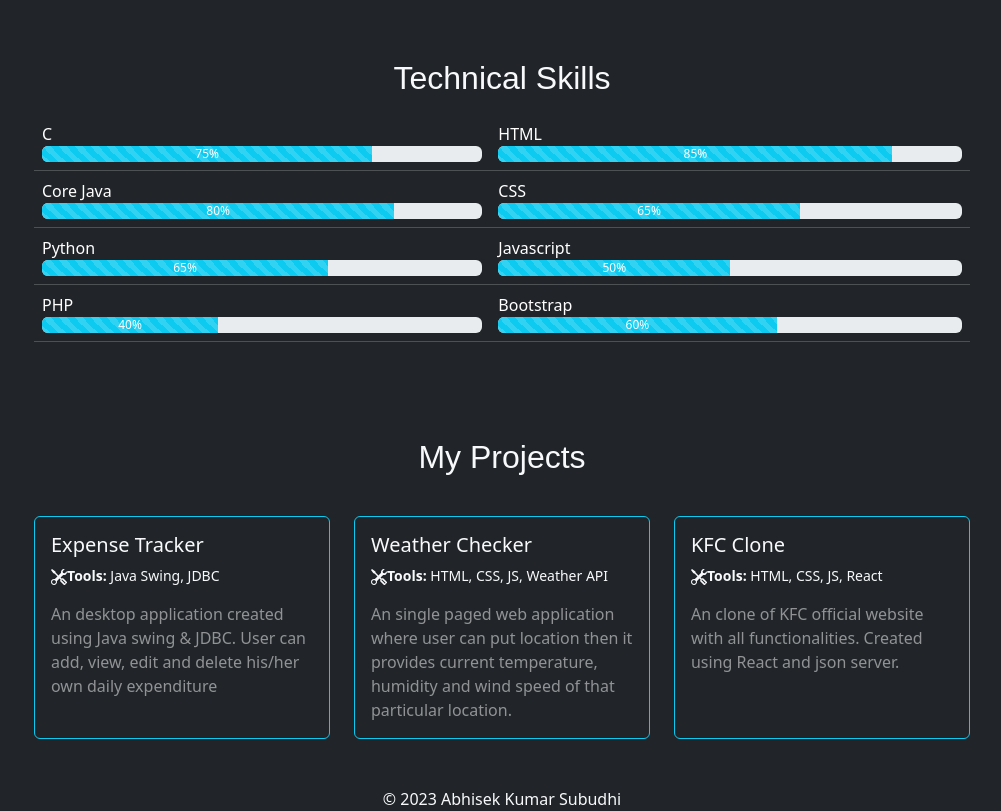
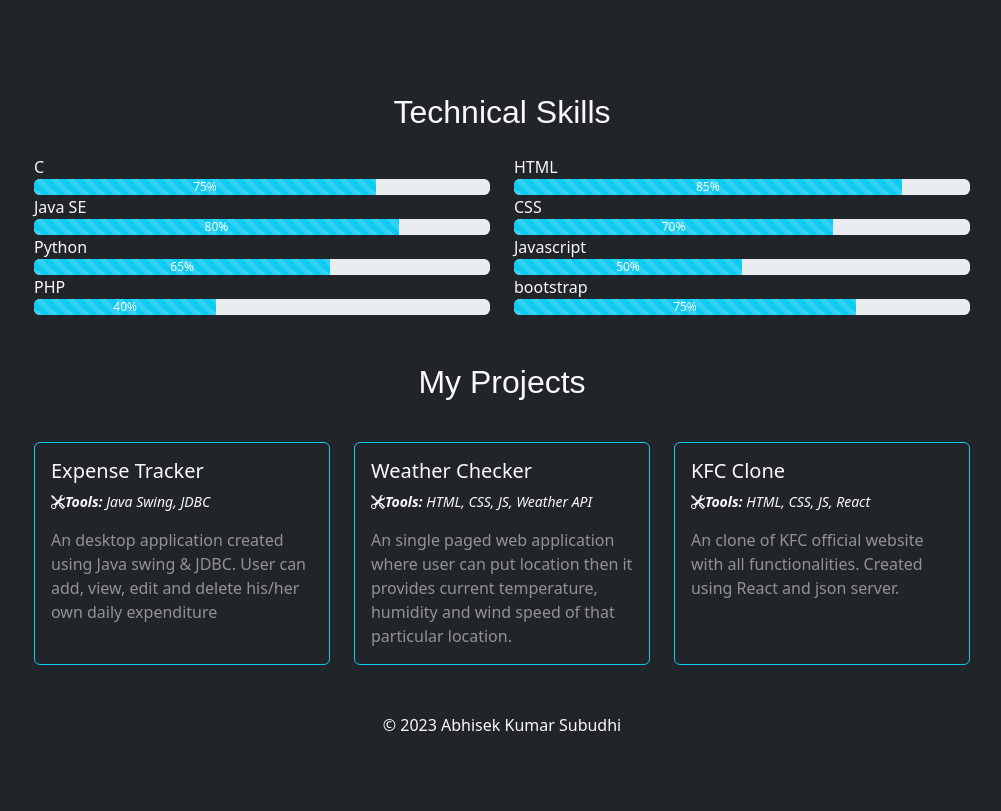
Before and after one commit to AbhisekKumar880/Personal-Portfolio, a plain HTML site: page index.html in a window 1280 px wide. Shown: the part 1453-2264 px from the top of the page, without its empty margins (138-1139 px from the left). After the commit the page ends 2238 px from the top, so only its background shows below. Drawn offline with nearby package versions, Linux system fonts and the light colour scheme.

Commit message:
Add files via upload

```diff
--- a/index.html
+++ b/index.html
@@ -17,7 +17,7 @@
         color: #17a2b8;
       }
 
-      .text-writing {
+      /* .text-writing {
         white-space: nowrap;
         overflow: hidden;
         border-right: 2px solid #fff;
@@ -32,9 +32,10 @@
         to {
           width: 91%;
         }
-      }
+      } */
 
     </style>
+    <link rel="stylesheet" href="https://cdn.jsdelivr.net/npm/bootstrap-icons@1.11.1/font/bootstrap-icons.css">
 
   </head>
   <body class="bg-dark">
@@ -97,10 +98,11 @@
             <p class="card-text text-light ">
               Master In Computer Application
             </p>
-            <svg xmlns="http://www.w3.org/2000/svg" width="16" height="16" fill="currentColor" class="bi bi-envelope text-light" viewBox="0 0 16 16">
-              <path d="M0 4a2 2 0 0 1 2-2h12a2 2 0 0 1 2 2v8a2 2 0 0 1-2 2H2a2 2 0 0 1-2-2V4Zm2-1a1 1 0 0 0-1 1v.217l7 4.2 7-4.2V4a1 1 0 0 0-1-1H2Zm13 2.383-4.708 2.825L15 11.105V5.383Zm-.034 6.876-5.64-3.471L8 9.583l-1.326-.795-5.64 3.47A1 1 0 0 0 2 13h12a1 1 0 0 0 .966-.741ZM1 11.105l4.708-2.897L1 5.383v5.722Z"/>
-            </svg>
+
+            <i class="bi bi-envelope text-light">
+
             <a href="mailto:abhisekkumar880@gmail.com" class="small text-info text-decoration-none">abhisekkumar880@gmail.com</a>
+            </i>
             <br>
             <svg xmlns="http://www.w3.org/2000/svg" width="16" height="16" fill="currentColor" class="bi bi-phone text-light" viewBox="0 0 16 16">
               <path d="M11 1a1 1 0 0 1 1 1v12a1 1 0 0 1-1 1H5a1 1 0 0 1-1-1V2a1 1 0 0 1 1-1h6zM5 0a2 2 0 0 0-2 2v12a2 2 0 0 0 2 2h6a2 2 0 0 0 2-2V2a2 2 0 0 0-2-2H5z"/>
@@ -260,68 +262,62 @@
       <br>
       <br>
       <h4 class="card-title text-light fs-2" style="text-align: center; font-family: sans-serif;">Technical Skills</h4>
-      <table class="table mt-3  table-dark">
-        <tr class="tr-td-1">
-          <td>
+      <br>
+      <div class="row">
+        <div class="col-md-6 text-light">
+          <div>
             C<br>
             <div class="progress" role="progressbar" aria-label="Info Animated striped example" aria-valuenow="75" aria-valuemin="0" aria-valuemax="100">
               <div class="progress-bar progress-bar-striped progress-bar-animated bg-info" style="width: 75%">75%</div>
             </div>
-          </td>
-          <td>
+          </div>
+          <div>
+            Java SE<br>
+            <div class="progress" role="progressbar" aria-label="Info Animated striped example" aria-valuenow="80" aria-valuemin="0" aria-valuemax="100">
+              <div class="progress-bar progress-bar-striped progress-bar-animated bg-info" style="width: 80%">80%</div>
+            </div>
+          </div>
+          <div>
+            Python<br>
+            <div class="progress" role="progressbar" aria-label="Info Animated striped example" aria-valuenow="65" aria-valuemin="0" aria-valuemax="100">
+              <div class="progress-bar progress-bar-striped progress-bar-animated bg-info" style="width: 65%">65%</div>
+            </div>
+          </div>
+          <div>
+            PHP<br>
+            <div class="progress" role="progressbar" aria-label="Info Animated striped example" aria-valuenow="40" aria-valuemin="0" aria-valuemax="100">
+              <div class="progress-bar progress-bar-striped progress-bar-animated bg-info" style="width: 40%">40%</div>
+            </div>
+          </div>
+        </div>
+        <div class="col-md-6 text-light">
+          <div>
             HTML<br>
             <div class="progress" role="progressbar" aria-label="Info Animated striped example" aria-valuenow="85" aria-valuemin="0" aria-valuemax="100">
               <div class="progress-bar progress-bar-striped progress-bar-animated bg-info" style="width: 85%">85%</div>
             </div>
-          </td>
-        </tr >
-        <tr class="tr-td-1">
-          <td>
-            Core Java<br>
-            <div class="progress" role="progressbar" aria-label="Info Animated striped example" aria-valuenow="80" aria-valuemin="0" aria-valuemax="100">
-              <div class="progress-bar progress-bar-striped progress-bar-animated bg-info" style="width: 80%">80%</div>
+          </div>
+          <div>
+            CSS<br>
+            <div class="progress" role="progressbar" aria-label="Info Animated striped example" aria-valuenow="70" aria-valuemin="0" aria-valuemax="100">
+              <div class="progress-bar progress-bar-striped progress-bar-animated bg-info" style="width: 70%">70%</div>
             </div>
-          </td>
-          <td>
-            CSS<br>
-            <div class="progress" role="progressbar" aria-label="Info Animated striped example" aria-valuenow="65" aria-valuemin="0" aria-valuemax="100">
-              <div class="progress-bar progress-bar-striped progress-bar-animated bg-info" style="width: 65%">65%</div>
-            </div>
-          </td>
-        </tr>
-        <tr class="tr-td-1">
-          <td>
-            Python<br>
-            <div class="progress" role="progressbar" aria-label="Info Animated striped example" aria-valuenow="65" aria-valuemin="0" aria-valuemax="100">
-              <div class="progress-bar progress-bar-striped progress-bar-animated bg-info" style="width: 65%">65%</div>
-            </div>
-          </td>
-          <td>
-            Javascript
+          </div>
+          <div>
+            Javascript<br>
             <div class="progress" role="progressbar" aria-label="Info Animated striped example" aria-valuenow="50" aria-valuemin="0" aria-valuemax="100">
               <div class="progress-bar progress-bar-striped progress-bar-animated bg-info" style="width: 50%">50%</div>
             </div>
-          </td>
-        </tr>
-        <tr class="tr-td-1">
-          <td>
-            PHP
-            <div class="progress" role="progressbar" aria-label="Info Animated striped example" aria-valuenow="40" aria-valuemin="0" aria-valuemax="100">
-              <div class="progress-bar progress-bar-striped progress-bar-animated bg-info" style="width: 40%">40%</div>
+          </div>
+          <div>
+            bootstrap<br>
+            <div class="progress" role="progressbar" aria-label="Info Animated striped example" aria-valuenow="75" aria-valuemin="0" aria-valuemax="100">
+              <div class="progress-bar progress-bar-striped progress-bar-animated bg-info" style="width: 75%">75%</div>
             </div>
-          </td>
-          <td>
-            Bootstrap
-            <div class="progress" role="progressbar" aria-label="Info Animated striped example" aria-valuenow="60" aria-valuemin="0" aria-valuemax="100">
-              <div class="progress-bar progress-bar-striped progress-bar-animated bg-info" style="width: 60%">60%</div>
-            </div>
-          </td>
-        </tr>
-      </table>
-    </div>
-
+          </div>
+        </div>
     <!-- Project -->
-    <div class="container-fluid mb-5 mx-auto w-75" id="project">
+    <div class="container-fluid mb-5 mx-auto w-100" id="project">
       <br>
       <br>
       <h4 class="card-title text-light fs-2" style="text-align: center; font-family: sans-serif;">My Projects</h4>
@@ -331,9 +327,7 @@
             <div class="card-body">
               <h5 class="card-title">Expense Tracker</h5>
               <p class="small">
-                <svg xmlns="http://www.w3.org/2000/svg" width="16" height="16" fill="currentColor" class="bi bi-tools" viewBox="0 0 16 16">
-                  <path d="M1 0 0 1l2.2 3.081a1 1 0 0 0 .815.419h.07a1 1 0 0 1 .708.293l2.675 2.675-2.617 2.654A3.003 3.003 0 0 0 0 13a3 3 0 1 0 5.878-.851l2.654-2.617.968.968-.305.914a1 1 0 0 0 .242 1.023l3.27 3.27a.997.997 0 0 0 1.414 0l1.586-1.586a.997.997 0 0 0 0-1.414l-3.27-3.27a1 1 0 0 0-1.023-.242L10.5 9.5l-.96-.96 2.68-2.643A3.005 3.005 0 0 0 16 3c0-.269-.035-.53-.102-.777l-2.14 2.141L12 4l-.364-1.757L13.777.102a3 3 0 0 0-3.675 3.68L7.462 6.46 4.793 3.793a1 1 0 0 1-.293-.707v-.071a1 1 0 0 0-.419-.814L1 0Zm9.646 10.646a.5.5 0 0 1 .708 0l2.914 2.915a.5.5 0 0 1-.707.707l-2.915-2.914a.5.5 0 0 1 0-.708ZM3 11l.471.242.529.026.287.445.445.287.026.529L5 13l-.242.471-.026.529-.445.287-.287.445-.529.026L3 15l-.471-.242L2 14.732l-.287-.445L1.268 14l-.026-.529L1 13l.242-.471.026-.529.445-.287.287-.445.529-.026L3 11Z"/>
-                </svg><b>Tools:</b> Java Swing, JDBC
+                <i class="bi bi-tools"><b>Tools:</b> Java Swing, JDBC</i>
               </p>
               <p class="card-text text-white-50">An desktop application created using Java swing & JDBC. User can add, view, edit and delete his/her own daily expenditure</p>
             </div>
@@ -344,9 +338,7 @@
             <div class="card-body">
               <h5 class="card-title">Weather Checker</h5>
               <p class="small">
-                <svg xmlns="http://www.w3.org/2000/svg" width="16" height="16" fill="currentColor" class="bi bi-tools" viewBox="0 0 16 16">
-                  <path d="M1 0 0 1l2.2 3.081a1 1 0 0 0 .815.419h.07a1 1 0 0 1 .708.293l2.675 2.675-2.617 2.654A3.003 3.003 0 0 0 0 13a3 3 0 1 0 5.878-.851l2.654-2.617.968.968-.305.914a1 1 0 0 0 .242 1.023l3.27 3.27a.997.997 0 0 0 1.414 0l1.586-1.586a.997.997 0 0 0 0-1.414l-3.27-3.27a1 1 0 0 0-1.023-.242L10.5 9.5l-.96-.96 2.68-2.643A3.005 3.005 0 0 0 16 3c0-.269-.035-.53-.102-.777l-2.14 2.141L12 4l-.364-1.757L13.777.102a3 3 0 0 0-3.675 3.68L7.462 6.46 4.793 3.793a1 1 0 0 1-.293-.707v-.071a1 1 0 0 0-.419-.814L1 0Zm9.646 10.646a.5.5 0 0 1 .708 0l2.914 2.915a.5.5 0 0 1-.707.707l-2.915-2.914a.5.5 0 0 1 0-.708ZM3 11l.471.242.529.026.287.445.445.287.026.529L5 13l-.242.471-.026.529-.445.287-.287.445-.529.026L3 15l-.471-.242L2 14.732l-.287-.445L1.268 14l-.026-.529L1 13l.242-.471.026-.529.445-.287.287-.445.529-.026L3 11Z"/>
-                </svg><b>Tools:</b> HTML, CSS, JS, Weather API
+                <i class="bi bi-tools"><b>Tools:</b> HTML, CSS, JS, Weather API</i>
               </p>
               <p class="card-text text-white-50">An single paged web application where user can
                 put location then it provides current temperature,
@@ -360,9 +352,7 @@
             <div class="card-body">
               <h5 class="card-title ">KFC Clone</h5>
               <p class="small">
-                <svg xmlns="http://www.w3.org/2000/svg" width="16" height="16" fill="currentColor" class="bi bi-tools" viewBox="0 0 16 16">
-                  <path d="M1 0 0 1l2.2 3.081a1 1 0 0 0 .815.419h.07a1 1 0 0 1 .708.293l2.675 2.675-2.617 2.654A3.003 3.003 0 0 0 0 13a3 3 0 1 0 5.878-.851l2.654-2.617.968.968-.305.914a1 1 0 0 0 .242 1.023l3.27 3.27a.997.997 0 0 0 1.414 0l1.586-1.586a.997.997 0 0 0 0-1.414l-3.27-3.27a1 1 0 0 0-1.023-.242L10.5 9.5l-.96-.96 2.68-2.643A3.005 3.005 0 0 0 16 3c0-.269-.035-.53-.102-.777l-2.14 2.141L12 4l-.364-1.757L13.777.102a3 3 0 0 0-3.675 3.68L7.462 6.46 4.793 3.793a1 1 0 0 1-.293-.707v-.071a1 1 0 0 0-.419-.814L1 0Zm9.646 10.646a.5.5 0 0 1 .708 0l2.914 2.915a.5.5 0 0 1-.707.707l-2.915-2.914a.5.5 0 0 1 0-.708ZM3 11l.471.242.529.026.287.445.445.287.026.529L5 13l-.242.471-.026.529-.445.287-.287.445-.529.026L3 15l-.471-.242L2 14.732l-.287-.445L1.268 14l-.026-.529L1 13l.242-.471.026-.529.445-.287.287-.445.529-.026L3 11Z"/>
-                </svg><b>Tools:</b> HTML, CSS, JS, React
+                <i class="bi bi-tools"><b>Tools:</b> HTML, CSS, JS, React</i>
               </p>
               <p class="card-text text-white-50">An clone of KFC official website with all functionalities. Created using React and json server.</p>
             </div>
```
